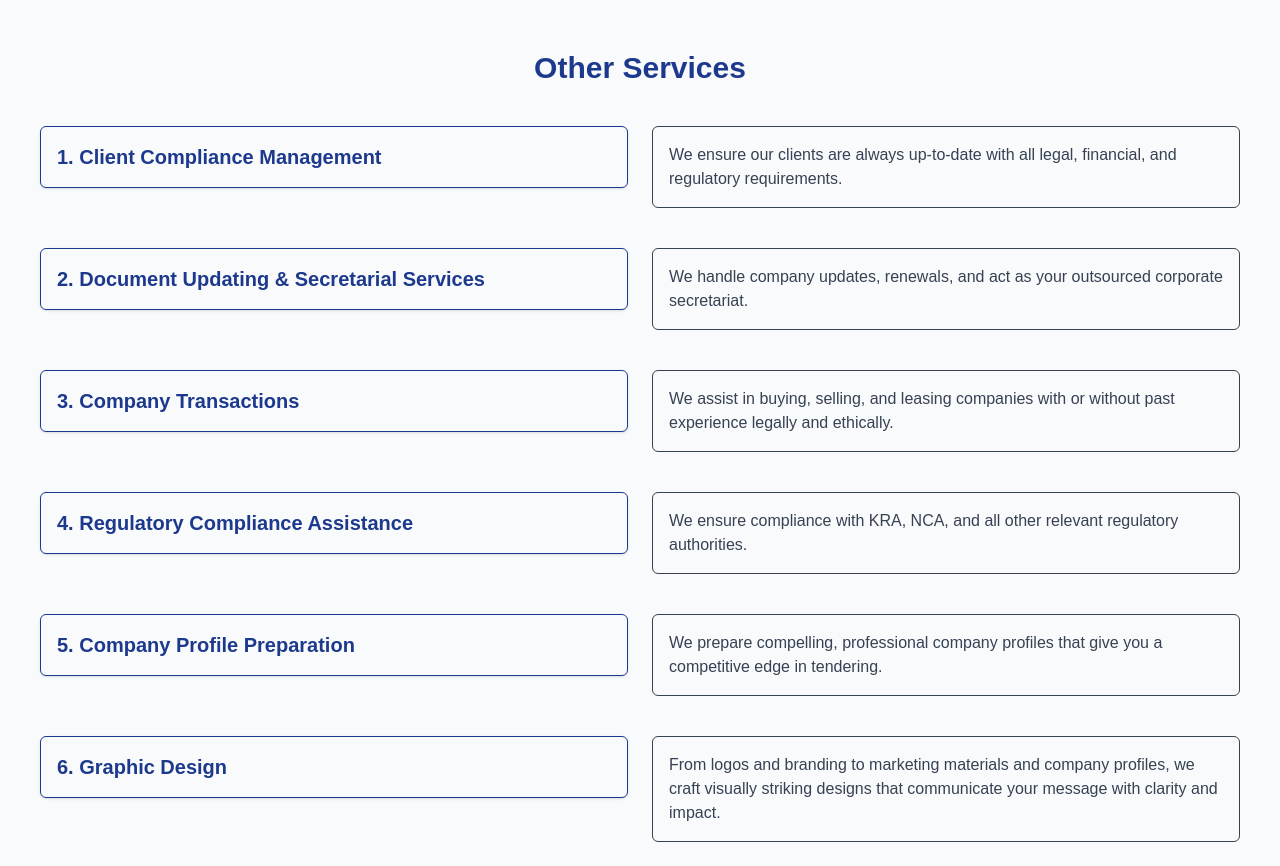
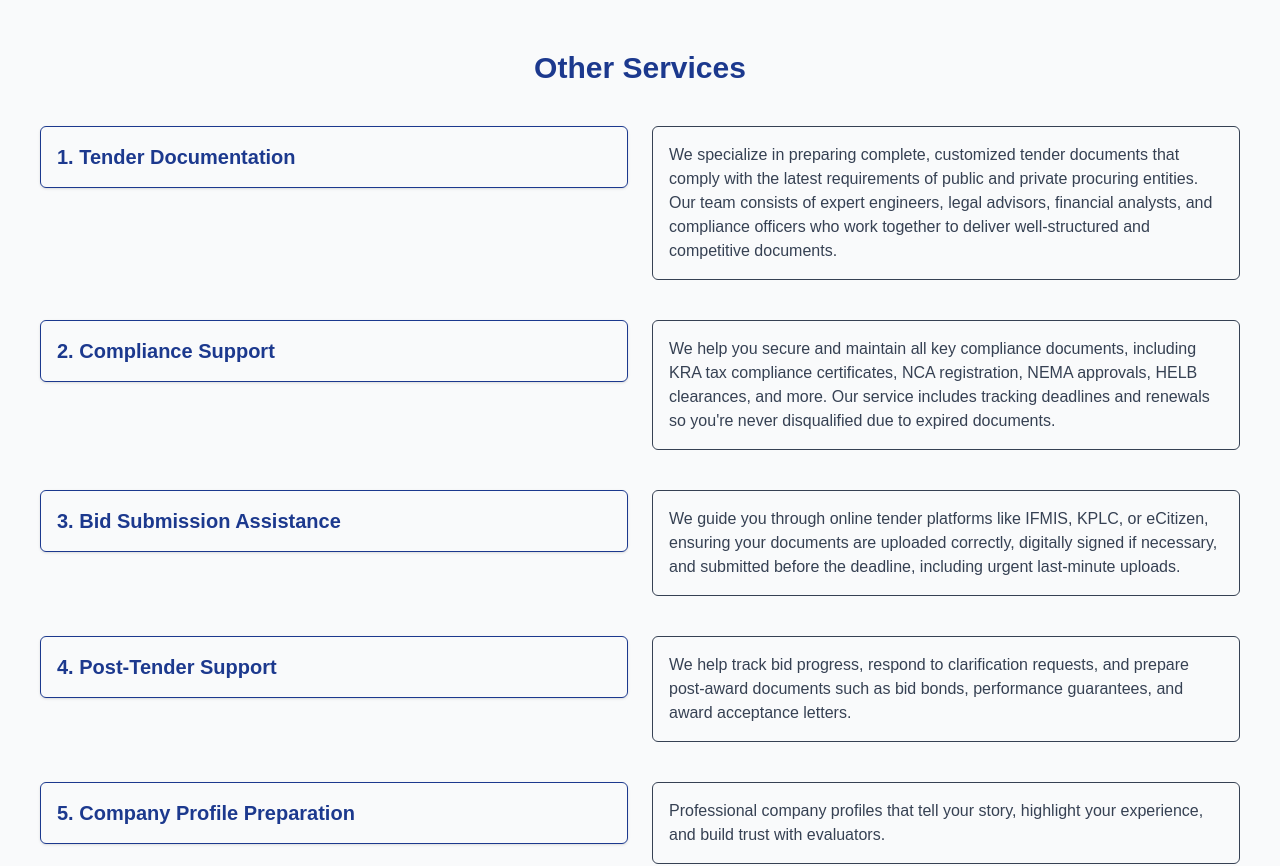
Before and after one commit to cyprian1ouma/Zessco, a Next.js app: page / in a window 1280 px wide. Shown: the part 3320-4186 px from the top of the page. Built offline with nearby package versions, Linux system fonts and the light colour scheme.

Commit message:
Added content on indexpage and aboutus page

```diff
--- a/pages/aboutus.js
+++ b/pages/aboutus.js
@@ -154,7 +154,7 @@ export default function About() {
             </div>
             <div className="bg-blue-50 p-4 md:p-6 rounded-lg">
               <h3 className="text-lg md:text-xl font-semibold text-blue-900 mb-3">5. Company Transactions</h3>
-              <p className="text-gray-700">We assist in buying, selling, and leasing companies — with or without past experience — legally and ethically.</p>
+              <p className="text-gray-700">We assist in buying, selling, and leasing companies  with or without past experience legally and ethically.</p>
             </div>
             <div className="bg-blue-50 p-4 md:p-6 rounded-lg">
               <h3 className="text-lg md:text-xl font-semibold text-blue-900 mb-3">6. Regulatory Compliance Assistance</h3>
@@ -185,41 +185,46 @@ export default function About() {
         </div> */}
 
         {/* Team */}
+
         <section className="py-8 md:py-12 px-4 md:px-6 max-w-7xl mx-auto">
           <h2 className="text-2xl md:text-3xl font-bold text-center text-blue-800 mb-8 md:mb-10">Our Team</h2>
           <div className="grid grid-cols-1 sm:grid-cols-2 md:grid-cols-3 gap-6 md:gap-10">
             {[
-              'Wanjiku Njeri',
-              'Otieno Makori',
-              'Achieng Moraa',
-              'Mutiso Kamau',
-              'Chebet Kiptoo',
-              'Omondi Baraka'
-            ].map((name, i) => (
+              { name: 'FELIX ADEK', position: 'DIRECTOR' },
+              { name: 'FELIX OBUNG', position: 'HEAD OF PROCUREMENT' },
+              { name: 'BRIAN OKOTH', position: 'PROCUREMENT' },
+              { name: 'JOHN OLIMA', position: 'PROCUREMENT' },
+              { name: 'LAURA JUMA', position: 'SECRETARY' },
+              { name: 'KEVIN OCHIENG', position: 'PROCUREMENT' },
+              { name: 'JUSTUS MULWA', position: 'GRAPHIC DESIGNER' },
+            ].map((member, index) => (
               <div
-                key={i}
+                key={`team-member-${index}`}
                 className="relative group overflow-hidden rounded-lg shadow-lg"
               >
                 <Image
                   src="/image1.png"
                   width={400}
                   height={300}
-                  alt={`Team member ${i + 1}`}
+                  alt={`${member.name} - ${member.position}`}
                   className="w-full h-64 md:h-72 object-cover group-hover:scale-105 transition-transform duration-700 ease-out"
                 />
                 <div className="p-4 bg-white text-center">
-                  <h3 className="text-lg font-bold text-blue-900">{name}</h3>
+                <h3 className="text-lg font-bold text-blue-900 opacity-100 hover:opacity-100 transition-opacity duration-500">
+                  {member.name}
+                </h3>
+                  <p className="text-sm text-orange-600 hover:text-lg opacity-100 transition-opacity duration-500">{member.position}</p>
                   <div className="flex justify-center gap-4 mt-2 opacity-0 group-hover:opacity-100 transition-opacity duration-500">
-                    <a href="#" className="text-blue-600 hover:scale-125 transition-transform">
+                    <a href="#" aria-label={`${member.name} Facebook`} className="text-blue-600 hover:scale-125 transition-transform">
                       <FaFacebook />
                     </a>
-                    <a href="#" className="text-pink-500 hover:scale-125 transition-transform">
+                    <a href="#" aria-label={`${member.name} Instagram`} className="text-pink-500 hover:scale-125 transition-transform">
                       <FaInstagram />
                     </a>
-                    <a href="#" className="text-sky-500 hover:scale-125 transition-transform">
+                    <a href="#" aria-label={`${member.name} Twitter`} className="text-sky-500 hover:scale-125 transition-transform">
                       <FaXTwitter />
                     </a>
-                    <a href="#" className="text-blue-700 hover:scale-125 transition-transform">
+                    <a href="#" aria-label={`${member.name} LinkedIn`} className="text-blue-700 hover:scale-125 transition-transform">
                       <FaLinkedin />
                     </a>
                   </div>
@@ -232,24 +237,15 @@ export default function About() {
         {/* History */}
         <section className="bg-white py-8 md:py-16 px-4 md:px-6 max-w-7xl mx-auto">
           <h2 className="text-2xl md:text-3xl font-bold text-center text-blue-800 mb-8 md:mb-12">Our History</h2>
-          <div className="space-y-8 md:space-y-10 border-l-4 border-blue-200 pl-4 md:pl-6">
-            {[
-              { year: '2017', desc: 'Zessco was founded in Nairobi with a vision to streamline logistics in Kenya through technology and dedication to service.' },
-              { year: '2018', desc: 'Secured first major logistics contract and expanded operations to Mombasa and Kisumu.' },
-              { year: '2019', desc: 'Launched a digital fleet tracking system, improving delivery efficiency and customer confidence.' },
-              { year: '2020', desc: 'Adapted quickly to COVID-19 challenges by introducing contactless delivery and health-safe protocols.' },
-              { year: '2021', desc: 'Opened a new logistics hub in Eldoret and doubled our vehicle fleet to meet growing demand.' },
-              { year: '2022', desc: 'Partnered with regional firms to launch cross-border deliveries in East Africa.' },
-              { year: '2023', desc: 'Introduced green logistics solutions, focusing on sustainability and eco-friendly transport options.' },
-              { year: '2024', desc: 'Digitized tender processing and implemented AI-powered scheduling for optimized route planning.' },
-              { year: '2025', desc: 'Now serving all 47 counties of Kenya with plans to launch a pan-African logistics network by 2026.' }
-            ].map((event, idx) => (
-              <div key={idx}>
-                <h3 className="text-lg md:text-xl font-bold text-blue-700">{event.year}</h3>
-                <p className="text-gray-700">{event.desc}</p>
-              </div>
-            ))}
-          </div>
+          <div className="space-y-6 md:space-y-8 border-l-4 border-blue-200 pl-4 md:pl-6">
+              <p className="text-gray-700">
+                Founded in <strong>2020</strong> and officially incorporated on <strong>June 7th</strong> of the same year, <strong>Zessco East Africa Limited</strong> was established with a vision to bridge the gap in quality service delivery across Kenya’s construction and supply sectors. Driven by youthful ambition and professional integrity, the company began as a small team of skilled individuals with diverse expertise in civil engineering, logistics, procurement, and compliance.
+              </p>
+              <p className="text-gray-700">
+                From our modest beginnings at <strong>Tumaini House in Nairobi</strong>, we have grown into a trusted partner in construction, general supplies, and equipment hire, serving both government and private sector clients. Our journey has been marked by a strong commitment to <strong>efficiency, innovation, and excellence</strong>qualities that continue to shape our legacy today.
+              </p>
+            </div>
+
 
           <div className="mt-8 md:mt-12 text-center">
             <p className="text-base md:text-lg text-gray-800 italic max-w-2xl mx-auto">
--- a/pages/index.js
+++ b/pages/index.js
@@ -269,14 +269,40 @@ export default function Home() {
         <section className="max-w-7xl mx-auto px-4 py-12 sm:py-16">
           <h2 className="text-2xl sm:text-3xl font-bold text-blue-900 text-center mb-8 sm:mb-10">Other Services</h2>
           <div className="space-y-6 sm:space-y-10">
-            {[
-              { service: '1. Client Compliance Management', description: 'We ensure our clients are always up-to-date with all legal, financial, and regulatory requirements.' },
-              { service: '2. Document Updating & Secretarial Services', description: 'We handle company updates, renewals, and act as your outsourced corporate secretariat.' },
-              { service: '3. Company Transactions', description: 'We assist in buying, selling, and leasing companies with or without past experience legally and ethically.' },
-              { service: '4. Regulatory Compliance Assistance', description: 'We ensure compliance with KRA, NCA, and all other relevant regulatory authorities.' },
-              { service: '5. Company Profile Preparation', description: 'We prepare compelling, professional company profiles that give you a competitive edge in tendering.' },
-              { service: '6. Graphic Design', description: 'From logos and branding to marketing materials and company profiles, we craft visually striking designs that communicate your message with clarity and impact.' },
-              { service: '7. Website Development', description: 'We design and develop fast, mobile-friendly websites that reflect your brand, improve user experience, and help you achieve your business objectives online.' },
+          {[
+              {
+                service: '1. Tender Documentation',
+                description: 'We specialize in preparing complete, customized tender documents that comply with the latest requirements of public and private procuring entities. Our team consists of expert engineers, legal advisors, financial analysts, and compliance officers who work together to deliver well-structured and competitive documents.'
+              },
+              {
+                service: '2. Compliance Support',
+                description: 'We help you secure and maintain all key compliance documents, including KRA tax compliance certificates, NCA registration, NEMA approvals, HELB clearances, and more. Our service includes tracking deadlines and renewals so you\'re never disqualified due to expired documents.'
+              },
+              {
+                service: '3. Bid Submission Assistance',
+                description: 'We guide you through online tender platforms like IFMIS, KPLC, or eCitizen, ensuring your documents are uploaded correctly, digitally signed if necessary, and submitted before the deadline, including urgent last-minute uploads.'
+              },
+              {
+                service: '4. Post-Tender Support',
+                description: 'We help track bid progress, respond to clarification requests, and prepare post-award documents such as bid bonds, performance guarantees, and award acceptance letters.'
+              },
+              {
+                service: '5. Company Profile Preparation',
+                description: 'Professional company profiles that tell your story, highlight your experience, and build trust with evaluators.'
+              },
+              {
+                service: '6. Graphic Design Services',
+                description: 'High-quality graphic design for proposal layouts, logos, and company branding to enhance your professional image.',
+                bg: 'bg-blue-100'
+              },
+              {
+                service: '7. Website Development',
+                description: 'Clean, credible website development to give your business an online presence that attracts opportunities.'
+              },
+              {
+                service: '8. Secretarial Services',
+                description: 'Company secretarial services to help with registrations, CR12s, and shareholder structures.'
+              }
             ].map((item, index) => (
               <div
                 key={index}
```
